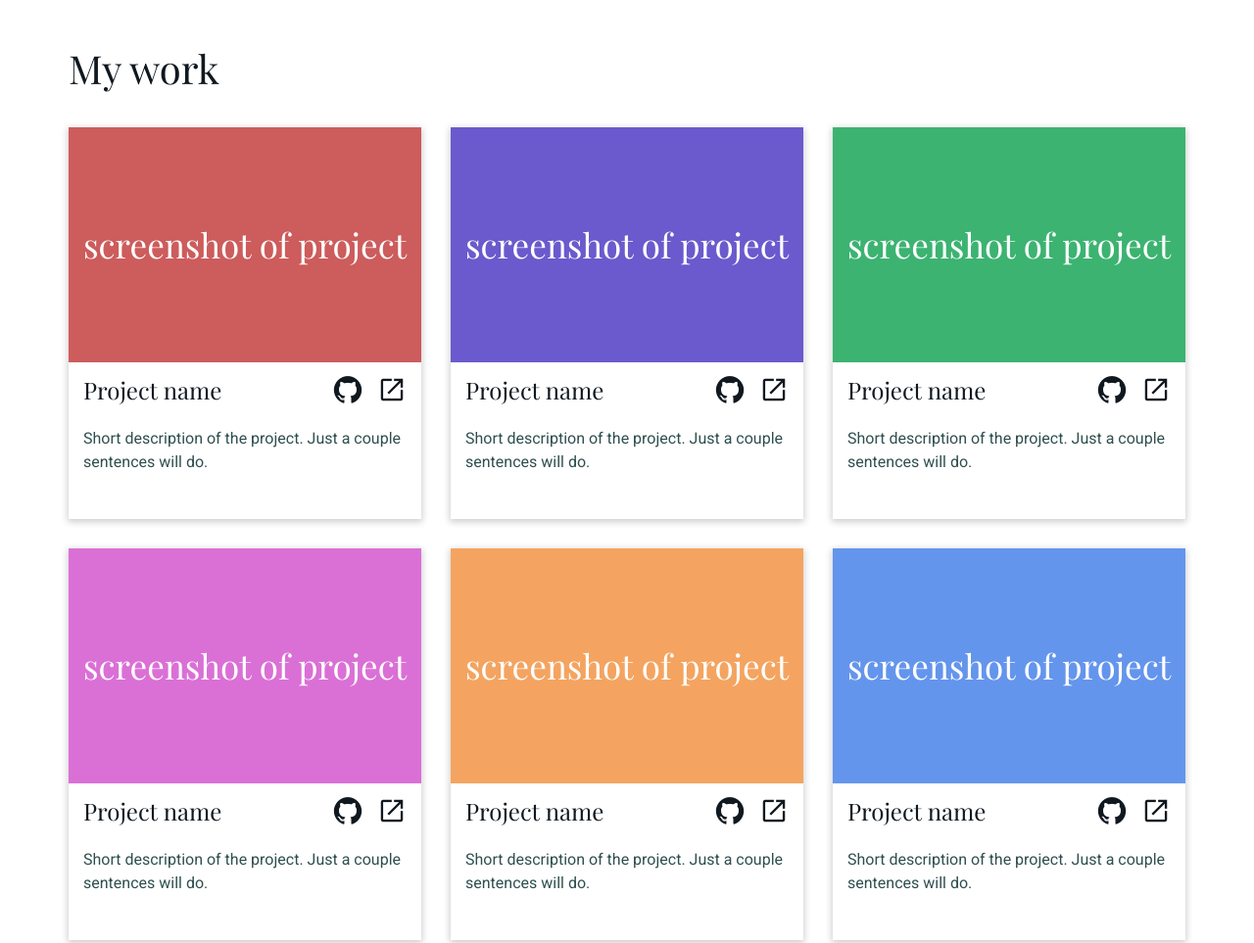
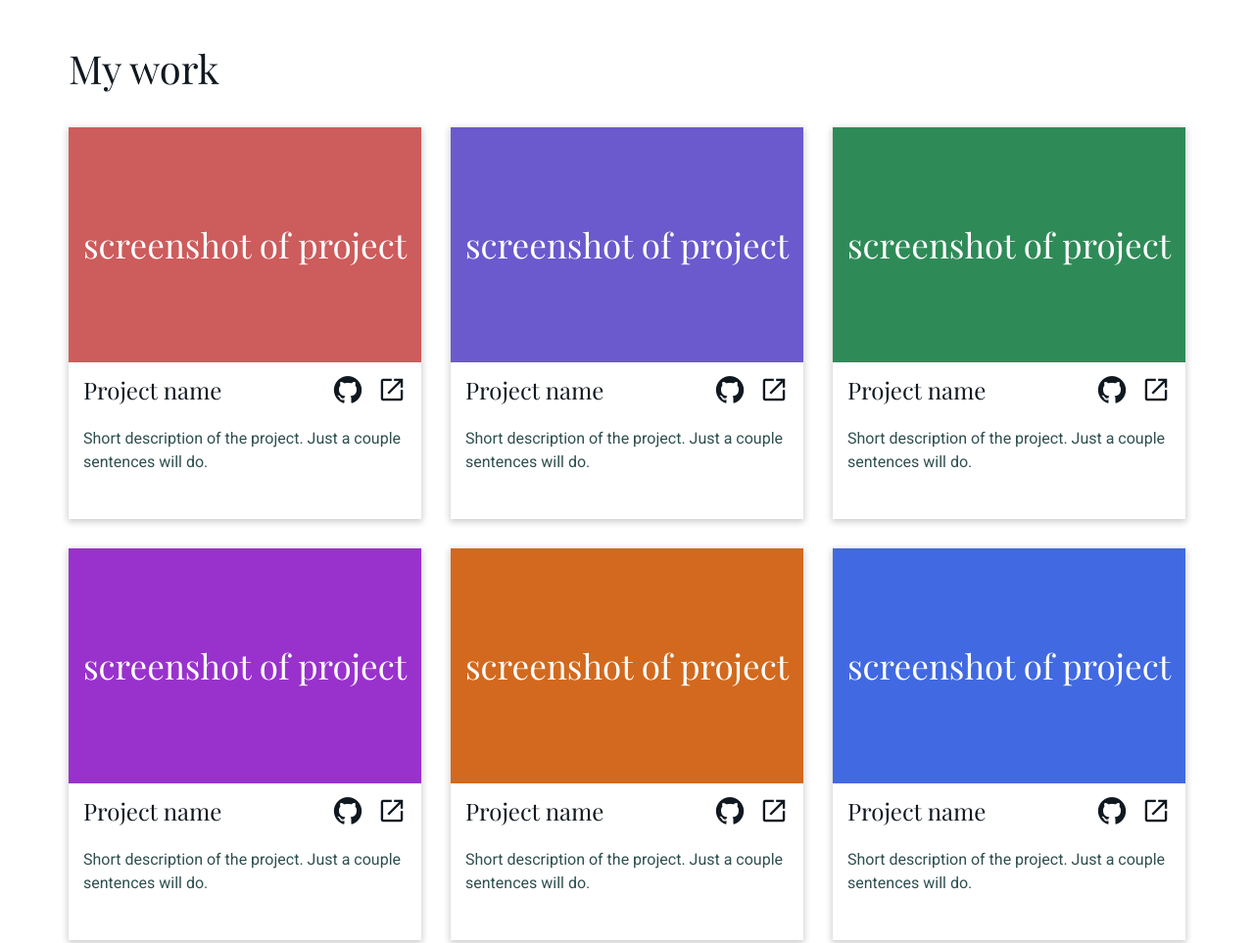
Before and after one commit to Haminimi/homepage, a plain HTML site: page index.html in a window 1280 px wide. Shown: the part 760-1723 px from the top of the page at 98% size. Drawn offline with nearby package versions, Linux system fonts and the light colour scheme.

Commit message:
Improve the contrast of the projects background colors

```diff
--- a/style.css
+++ b/style.css
@@ -266,16 +266,16 @@ main {
 	background-color: slateblue;
 }
 #third-project-image {
-	background-color: mediumseagreen;
+	background-color: seagreen;
 }
 #fourth-project-image {
-	background-color: orchid;
+	background-color: darkorchid;
 }
 #fifth-project-image {
-	background-color: sandybrown;
+	background-color: chocolate;
 }
 #sixth-project-image {
-	background-color: cornflowerblue;
+	background-color: royalblue;
 }
 
 footer {
```
